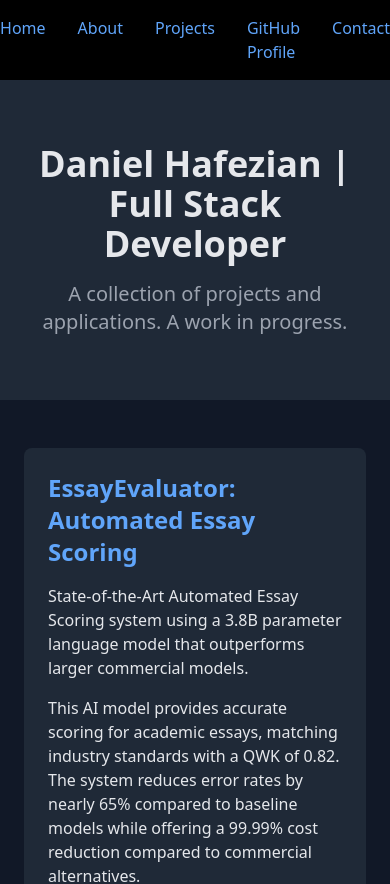
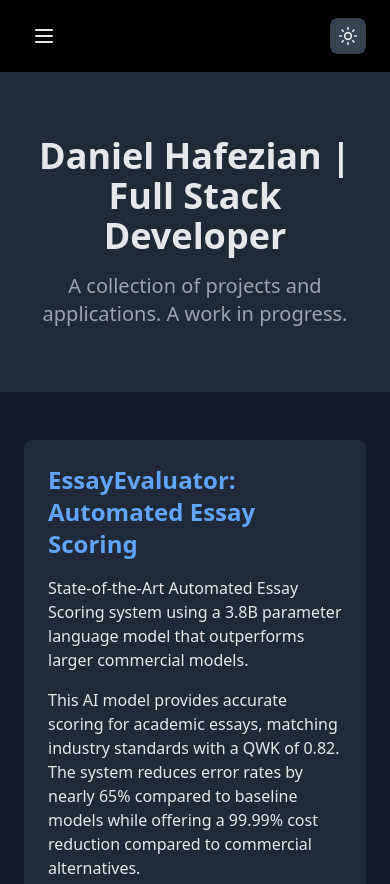
Before and after one commit to danielhafezi/danielhafezi.github.io, a React (Vite) app: page / in a window 390 px wide. Shown: the top 884 px of the page. Built offline with nearby package versions, Linux system fonts and the light colour scheme.

Commit message:
made it responsive

```diff
--- a/index.html
+++ b/index.html
@@ -1,5 +1,5 @@
 <!doctype html>
-<html lang="en">
+<html lang="en" class="dark">
   <head>
     <meta charset="UTF-8" />
     <link rel="icon" type="image/svg+xml" href="/vite.svg" />
--- a/src/App.tsx
+++ b/src/App.tsx
@@ -1,29 +1,67 @@
-import React from 'react';
-import { Github, Linkedin, Mail, Phone, ExternalLink, Briefcase, Info } from 'lucide-react';
+import React, { useEffect, useState } from 'react';
+import { Github, Linkedin, Mail, Phone, ExternalLink, Briefcase, Info, Sun, Moon, Menu, X } from 'lucide-react';
 
 function App() {
+  const [isDark, setIsDark] = useState(true);
+  const [isMenuOpen, setIsMenuOpen] = useState(false);
+
+  useEffect(() => {
+    if (isDark) {
+      document.documentElement.classList.add('dark');
+    } else {
+      document.documentElement.classList.remove('dark');
+    }
+  }, [isDark]);
+
+  const toggleTheme = () => {
+    setIsDark(!isDark);
+  };
+
+  const toggleMenu = () => {
+    setIsMenuOpen(!isMenuOpen);
+  };
+
   return (
-    <div className="min-h-screen bg-gray-900 text-gray-200">
+    <div className="min-h-screen bg-white dark:bg-gray-900 text-gray-900 dark:text-gray-200">
       {/* Header/Navigation */}
-      <header className="bg-black py-4">
+      <header className="bg-gray-100 dark:bg-black py-4 relative">
         <div className="container mx-auto px-6">
-          <nav>
-            <ul className="flex justify-center space-x-8">
-              <li><a href="#home" className="text-blue-400 hover:text-blue-300 transition-colors">Home</a></li>
-              <li><a href="#about" className="text-blue-400 hover:text-blue-300 transition-colors">About</a></li>
-              <li><a href="#projects" className="text-blue-400 hover:text-blue-300 transition-colors">Projects</a></li>
-              <li><a href="https://github.com/DanielHafezi" target="_blank" rel="noopener noreferrer" className="text-blue-400 hover:text-blue-300 transition-colors">GitHub Profile</a></li>
-              <li><a href="mailto:danielhafezian@gmail.com" className="text-blue-400 hover:text-blue-300 transition-colors">Contact</a></li>
+          <nav className="flex justify-between items-center">
+            {/* Mobile menu button */}
+            <button
+              onClick={toggleMenu}
+              className="md:hidden p-2 rounded-lg hover:bg-gray-200 dark:hover:bg-gray-700 transition-colors"
+              aria-label="Toggle menu"
+            >
+              {isMenuOpen ? <X size={24} /> : <Menu size={24} />}
+            </button>
+
+            {/* Navigation links */}
+            <ul className={`md:flex md:space-x-8 ${isMenuOpen ? 'absolute left-0 right-0 top-full bg-gray-100 dark:bg-black p-4 space-y-4 shadow-lg md:shadow-none z-50' : 'hidden'} md:relative md:p-0 md:space-y-0 md:bg-transparent md:dark:bg-transparent md:flex`}>
+              <li><a href="#home" className="block text-blue-600 dark:text-blue-400 hover:text-blue-500 dark:hover:text-blue-300 transition-colors" onClick={() => setIsMenuOpen(false)}>Home</a></li>
+              <li><a href="#about" className="block text-blue-600 dark:text-blue-400 hover:text-blue-500 dark:hover:text-blue-300 transition-colors" onClick={() => setIsMenuOpen(false)}>About</a></li>
+              <li><a href="#projects" className="block text-blue-600 dark:text-blue-400 hover:text-blue-500 dark:hover:text-blue-300 transition-colors" onClick={() => setIsMenuOpen(false)}>Projects</a></li>
+              <li><a href="https://github.com/DanielHafezi" target="_blank" rel="noopener noreferrer" className="block text-blue-600 dark:text-blue-400 hover:text-blue-500 dark:hover:text-blue-300 transition-colors" onClick={() => setIsMenuOpen(false)}>GitHub Profile</a></li>
+              <li><a href="mailto:danielhafezian@gmail.com" className="block text-blue-600 dark:text-blue-400 hover:text-blue-500 dark:hover:text-blue-300 transition-colors" onClick={() => setIsMenuOpen(false)}>Contact</a></li>
             </ul>
+
+            {/* Theme toggle button */}
+            <button
+              onClick={toggleTheme}
+              className="p-2 rounded-lg bg-gray-200 dark:bg-gray-700 hover:bg-gray-300 dark:hover:bg-gray-600 transition-colors"
+              aria-label="Toggle theme"
+            >
+              {isDark ? <Sun size={20} /> : <Moon size={20} />}
+            </button>
           </nav>
         </div>
       </header>
 
       {/* Hero Section */}
-      <section id="home" className="bg-gray-800 py-16">
+      <section id="home" className="bg-gray-200 dark:bg-gray-800 py-16">
         <div className="container mx-auto px-6 text-center">
           <h1 className="text-4xl font-bold mb-4">Daniel Hafezian | Full Stack Developer</h1>
-          <p className="text-xl text-gray-400">A collection of projects and applications. A work in progress.</p>
+          <p className="text-xl text-gray-600 dark:text-gray-400">A collection of projects and applications. A work in progress.</p>
         </div>
       </section>
 
@@ -33,7 +71,7 @@ function App() {
           {/* Left Column - Projects */}
           <div className="lg:w-2/3 space-y-12">
             {/* Project 1 */}
-            <div id="projects" className="bg-gray-800 rounded-lg overflow-hidden">
+            <div id="projects" className="bg-gray-100 dark:bg-gray-800 rounded-lg overflow-hidden">
               <div className="p-6">
                 <h2 className="text-2xl font-bold text-blue-400 mb-4">EssayEvaluator: Automated Essay Scoring</h2>
                 <p className="mb-4">
@@ -80,7 +118,7 @@ function App() {
             </div>
 
             {/* Project 2 */}
-            <div className="bg-gray-800 rounded-lg overflow-hidden">
+            <div className="bg-gray-100 dark:bg-gray-800 rounded-lg overflow-hidden">
               <div className="p-6">
                 <h2 className="text-2xl font-bold text-blue-400 mb-4">BetaAnalysisTool: Crypto Market Analytics</h2>
                 <p className="mb-4">
@@ -114,12 +152,12 @@ function App() {
               <div className="border-t border-gray-700">
                 <div className="grid grid-cols-2 divide-x divide-gray-700">
                   <img
-                    src="https://github.com/danielhafezi/BetaAnalysisTool/raw/main/market_analysis.png"
+                    src="https://raw.githubusercontent.com/DanielHafezi/BetaAnalysisTool/main/market_analysis.png"
                     alt="Market Analysis Dashboard"
                     className="w-full h-auto object-cover"
                   />
                   <img
-                    src="https://github.com/danielhafezi/BetaAnalysisTool/raw/main/ticker_analysis.png"
+                    src="https://raw.githubusercontent.com/DanielHafezi/BetaAnalysisTool/main/ticker_analysis.png"
                     alt="Ticker Analysis Dashboard"
                     className="w-full h-auto object-cover"
                   />
@@ -128,7 +166,7 @@ function App() {
             </div>
 
             {/* Project 3 - GradPathAI */}
-            <div className="bg-gray-800 rounded-lg overflow-hidden">
+            <div className="bg-gray-100 dark:bg-gray-800 rounded-lg overflow-hidden">
               <div className="p-6">
                 <h2 className="text-2xl font-bold text-blue-400 mb-4">GradPathAI: University Application Assistant</h2>
                 <p className="mb-4">
@@ -164,13 +202,15 @@ function App() {
             </div>
 
             {/* Project 4 */}
-            <div className="bg-gray-800 rounded-lg overflow-hidden">
+            <div className="bg-gray-100 dark:bg-gray-800 rounded-lg overflow-hidden">
               <div className="p-6">
                 <div className="flex items-center mb-4">
                   <h2 className="text-2xl font-bold text-blue-400">StaffWorkloadManager: Academic Workload Management</h2>
                   <div className="relative ml-2 group">
                     <Info size={20} className="text-gray-400 hover:text-gray-300 cursor-help" />
-                    <div className="absolute hidden group-hover:block bg-gray-700 text-sm text-gray-200 px-3 py-2 rounded-md -right-4 transform translate-x-full w-64 z-10">
+                    <div className="absolute hidden group-hover:block bg-gray-700 text-sm text-gray-200 px-3 py-2 rounded-md z-10 w-64
+                      md:left-1/2 md:-translate-x-1/2 md:top-full md:mt-2
+                      left-auto right-0 top-full mt-1">
                       Final assignment of Visual Object Software MSc module, A+
                     </div>
                   </div>
@@ -203,14 +243,14 @@ function App() {
                 </div>
               </div>
               <img
-                src="https://github.com/danielhafezi/StaffWorkloadManager/raw/main/project_overview.png"
+                src="https://raw.githubusercontent.com/DanielHafezi/StaffWorkloadManager/main/project_overview.png"
                 alt="Staff Workload Manager Screenshot"
                 className="w-full h-auto object-cover border-t border-gray-700"
               />
             </div>
 
             {/* Project 5 - ScholarshipScout */}
-            <div className="bg-gray-800 rounded-lg overflow-hidden">
+            <div className="bg-gray-100 dark:bg-gray-800 rounded-lg overflow-hidden">
               <div className="p-6">
                 <h2 className="text-2xl font-bold text-blue-400 mb-4">ScholarshipScout: Multi-Agent AI Web Scraper</h2>
                 <p className="mb-4">
@@ -247,13 +287,15 @@ function App() {
             </div>
 
             {/* Project 6 */}
-            <div className="bg-gray-800 rounded-lg overflow-hidden">
+            <div className="bg-gray-100 dark:bg-gray-800 rounded-lg overflow-hidden">
               <div className="p-6">
                 <div className="flex items-center mb-4">
                   <h2 className="text-2xl font-bold text-blue-400">PremierPulse: Premier League Management and Reporting</h2>
                   <div className="relative ml-2 group">
                     <Info size={20} className="text-gray-400 hover:text-gray-300 cursor-help" />
-                    <div className="absolute hidden group-hover:block bg-gray-700 text-sm text-gray-200 px-3 py-2 rounded-md -right-4 transform translate-x-full w-64 z-10">
+                    <div className="absolute hidden group-hover:block bg-gray-700 text-sm text-gray-200 px-3 py-2 rounded-md z-10 w-64
+                      md:left-1/2 md:-translate-x-1/2 md:top-full md:mt-2
+                      left-auto right-0 top-full mt-1">
                       Final assignment of Web Development MSc module, A+
                     </div>
                   </div>
@@ -287,14 +329,14 @@ function App() {
                 </div>
               </div>
               <img
-                src="https://github.com/danielhafezi/PremierPulse/raw/Main/project_overview.png"
+                src="https://raw.githubusercontent.com/DanielHafezi/PremierPulse/master/project_overview.png"
                 alt="Premier Pulse Screenshot"
                 className="w-full h-auto object-cover border-t border-gray-700"
               />
             </div>
 
             {/* Project 7 - JobMatchCV */}
-            <div className="bg-gray-800 rounded-lg overflow-hidden">
+            <div className="bg-gray-100 dark:bg-gray-800 rounded-lg overflow-hidden">
               <div className="p-6">
                 <h2 className="text-2xl font-bold text-blue-400 mb-4">JobMatchCV: AI-Powered Resume Optimizer</h2>
                 <p className="mb-4">
@@ -342,7 +384,7 @@ function App() {
 
           {/* Right Column - About Me */}
           <div id="about" className="lg:w-1/3">
-            <div className="bg-gray-800 rounded-lg overflow-hidden sticky top-6">
+            <div className="bg-gray-100 dark:bg-gray-800 rounded-lg overflow-hidden sticky top-6">
               <img
                 src="./ProfilePicture.jpg"
                 alt="Daniel Hafezian"
@@ -414,18 +456,18 @@ function App() {
       </main>
 
       {/* Footer */}
-      <footer className="bg-black py-6">
+      <footer className="bg-gray-100 dark:bg-black py-6">
         <div className="container mx-auto px-6">
           <div className="flex flex-col md:flex-row justify-between items-center">
-            <p className="text-gray-500 mb-4 md:mb-0">© {new Date().getFullYear()} Daniel Hafezian. All rights reserved.</p>
+            <p className="text-gray-600 dark:text-gray-500 mb-4 md:mb-0">© {new Date().getFullYear()} Daniel Hafezian. All rights reserved.</p>
             <div className="flex space-x-4">
-              <a href="https://github.com/DanielHafezi" target="_blank" rel="noopener noreferrer" className="text-gray-500 hover:text-blue-400">
+              <a href="https://github.com/DanielHafezi" target="_blank" rel="noopener noreferrer" className="text-gray-600 dark:text-gray-500 hover:text-blue-600 dark:hover:text-blue-400">
                 <Github size={20} />
               </a>
-              <a href="https://www.linkedin.com/in/danielhafezi" target="_blank" rel="noopener noreferrer" className="text-gray-500 hover:text-blue-400">
+              <a href="https://www.linkedin.com/in/danielhafezi" target="_blank" rel="noopener noreferrer" className="text-gray-600 dark:text-gray-500 hover:text-blue-600 dark:hover:text-blue-400">
                 <Linkedin size={20} />
               </a>
-              <a href="mailto:danielhafezian@gmail.com" className="text-gray-500 hover:text-blue-400">
+              <a href="mailto:danielhafezian@gmail.com" className="text-gray-600 dark:text-gray-500 hover:text-blue-600 dark:hover:text-blue-400">
                 <Mail size={20} />
               </a>
             </div>
--- a/tailwind.config.js
+++ b/tailwind.config.js
@@ -1,6 +1,7 @@
 /** @type {import('tailwindcss').Config} */
 export default {
   content: ['./index.html', './src/**/*.{js,ts,jsx,tsx}'],
+  darkMode: 'class',
   theme: {
     extend: {},
   },
```
